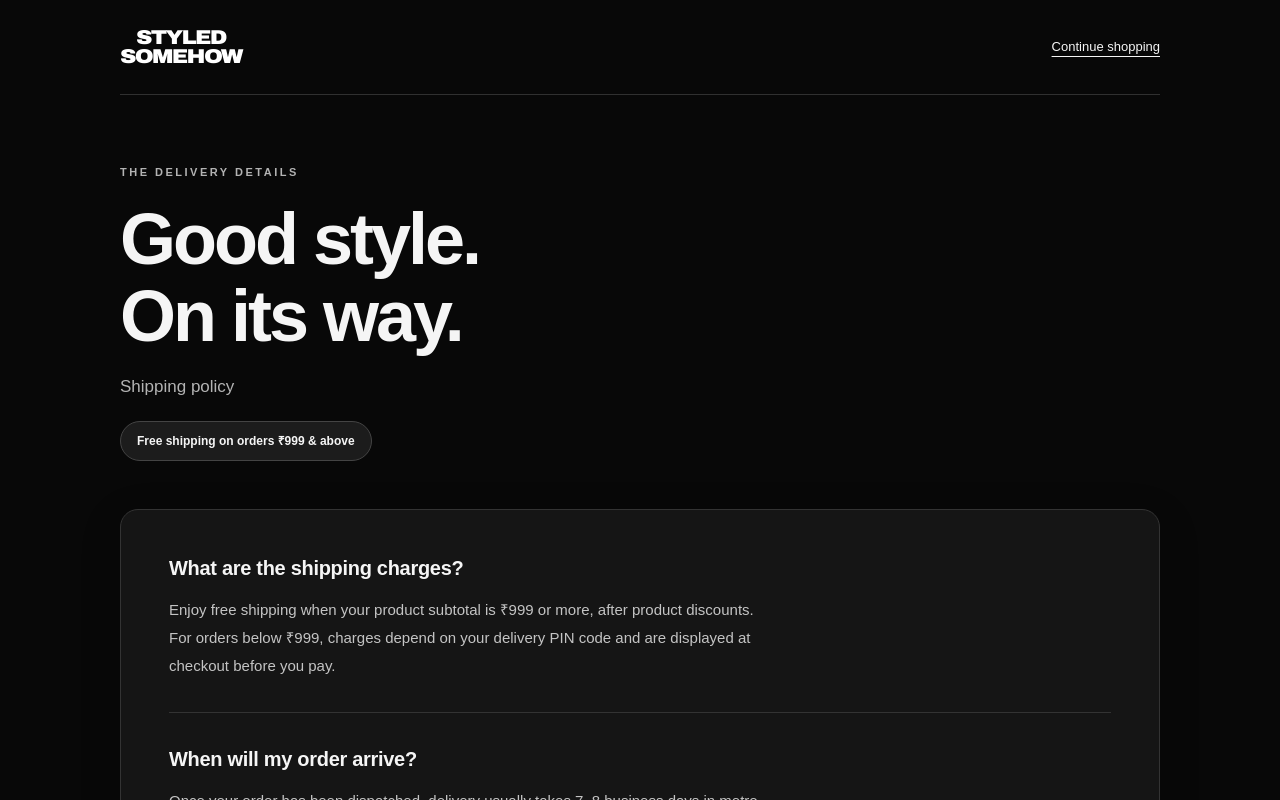
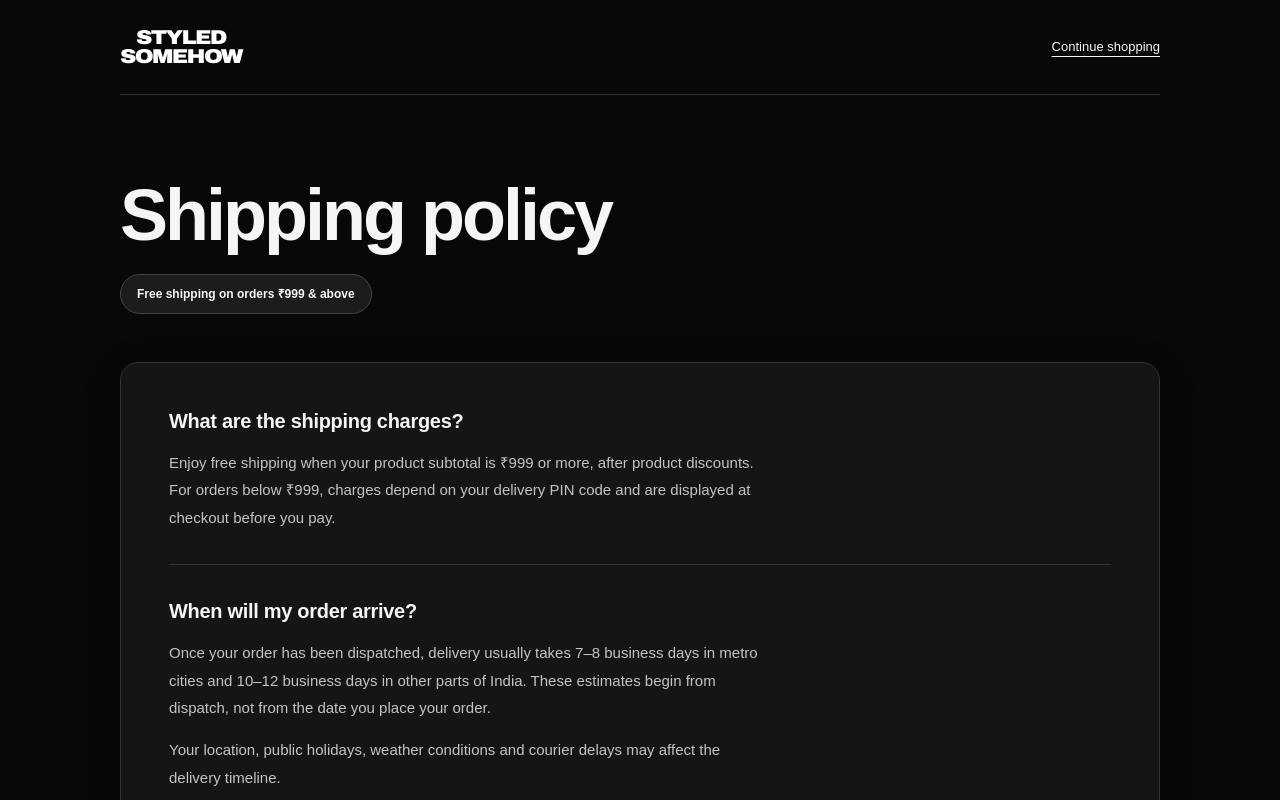
Before and after one commit to Khushi-24/Styled-Somehow, a Next.js app in the folder frontend/: page /policies/shipping-policy in a window 1280 px wide. Shown: the top 800 px of the page. Built offline with nearby package versions, Linux system fonts and the light colour scheme.

Commit message:
Remove shipping policy tagline and use plain page heading

```diff
--- a/frontend/app/policies/shipping-policy/page.tsx
+++ b/frontend/app/policies/shipping-policy/page.tsx
@@ -10,7 +10,7 @@ export default function ShippingPolicy() {
         <Link className="brand-logo" href="/" aria-label="Styled Somehow home"><span>STYLED</span><span>SOMEHOW</span></Link>
         <Link href="/#new-in">Continue shopping</Link>
       </nav>
-      <header className={styles.hero}><span className={styles.eyebrow}>THE DELIVERY DETAILS</span><h1>Good style.<br/>On its way.</h1><p>Shipping policy</p><span className={styles.benefit}>Free shipping on orders ₹999 &amp; above</span></header>
+      <header className={styles.hero}><h1>Shipping policy</h1><span className={styles.benefit}>Free shipping on orders ₹999 &amp; above</span></header>
       <div className={styles.content}>
         <section aria-labelledby="shipping-charges">
           <h2 id="shipping-charges">What are the shipping charges?</h2>
```
